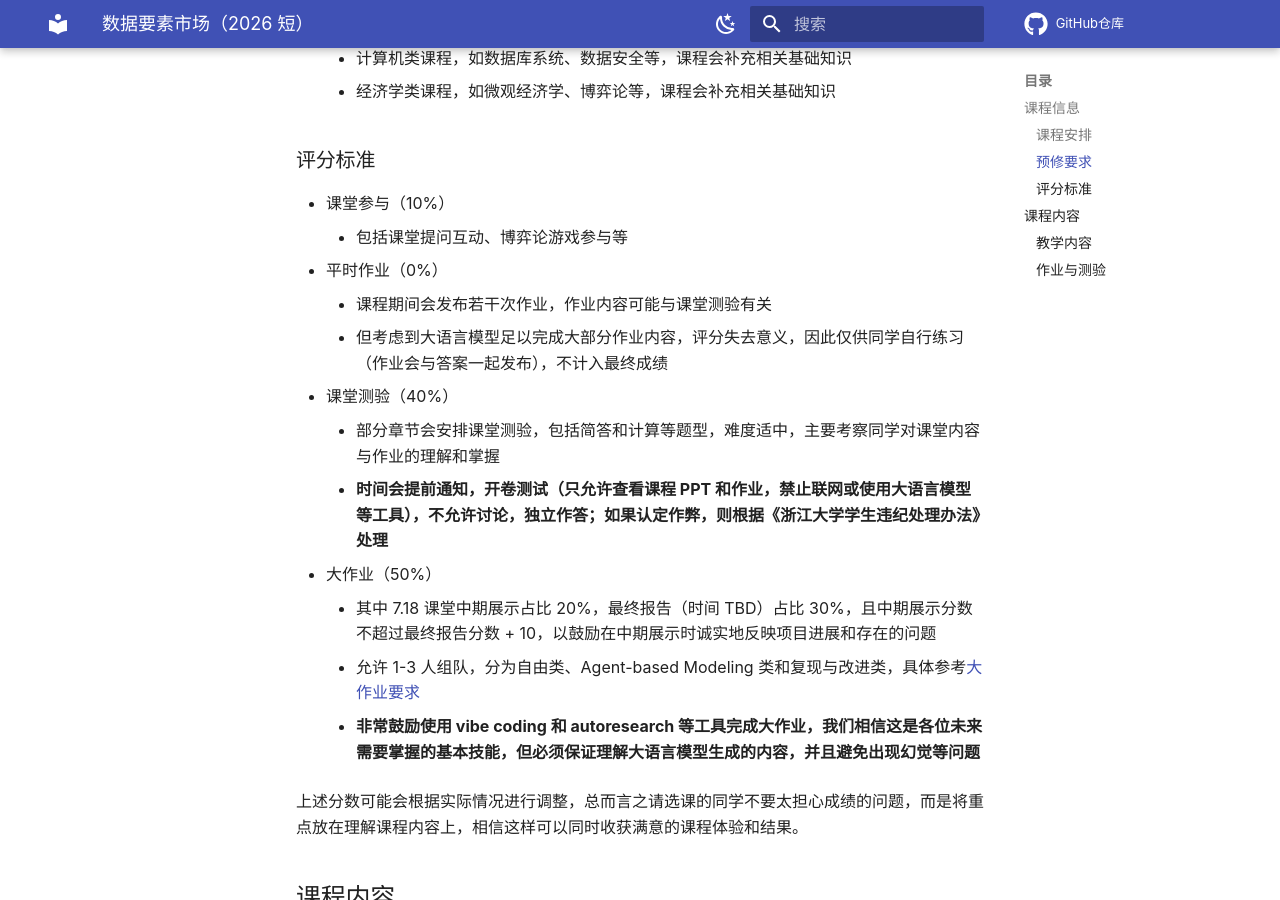
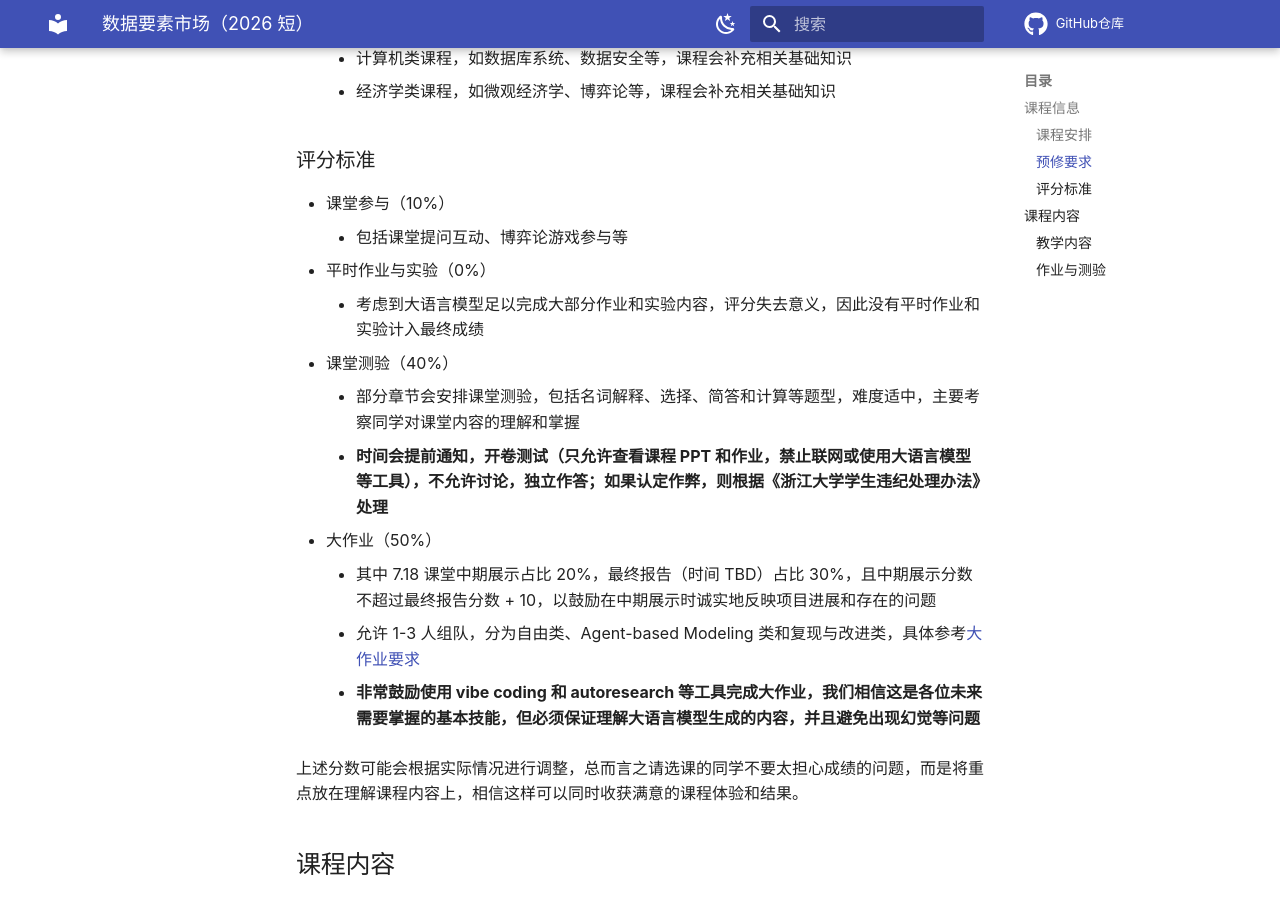
Before and after one commit to yhwu-is/Teach, an MkDocs documentation site: the page built from docs/ec/data_market/2026.md, in a window 1280 px wide and 900 px high, scrolled down 752 px. Built offline with MkDocs 1.6.1 and Material for MkDocs 9.7.7, drawn with Linux system fonts in a browser that asks for light colours; comment, search, counter and statistics services are not loaded.

Commit message:
docs: 更新2026评分标准

```diff
--- a/docs/ec/data_market/2026.md
+++ b/docs/ec/data_market/2026.md
@@ -25,11 +25,10 @@
 
 - 课堂参与（10%）
     - 包括课堂提问互动、博弈论游戏参与等
-- 平时作业（0%）
-    - 课程期间会发布若干次作业，作业内容可能与课堂测验有关
-    - 但考虑到大语言模型足以完成大部分作业内容，评分失去意义，因此仅供同学自行练习（作业会与答案一起发布），不计入最终成绩
+- 平时作业与实验（0%）
+    - 考虑到大语言模型足以完成大部分作业和实验内容，评分失去意义，因此没有平时作业和实验计入最终成绩
 - 课堂测验（40%）
-    - 部分章节会安排课堂测验，包括简答和计算等题型，难度适中，主要考察同学对课堂内容与作业的理解和掌握
+    - 部分章节会安排课堂测验，包括名词解释、选择、简答和计算等题型，难度适中，主要考察同学对课堂内容的理解和掌握
     - **时间会提前通知，开卷测试（只允许查看课程 PPT 和作业，禁止联网或使用大语言模型等工具），不允许讨论，独立作答；如果认定作弊，则根据《浙江大学学生违纪处理办法》处理**
 - 大作业（50%）
     - 其中 7.18 课堂中期展示占比 20%，最终报告（时间 TBD）占比 30%，且中期展示分数不超过最终报告分数 + 10，以鼓励在中期展示时诚实地反映项目进展和存在的问题
```
